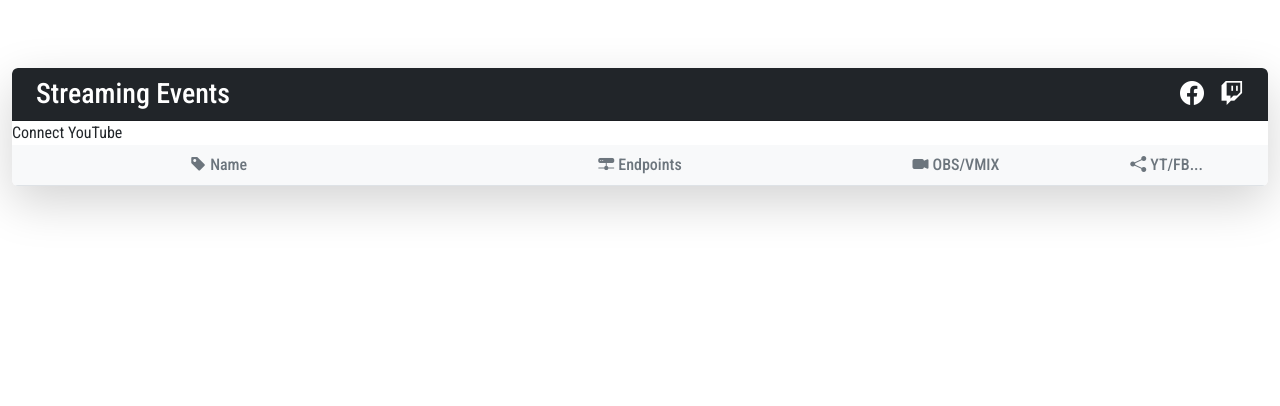
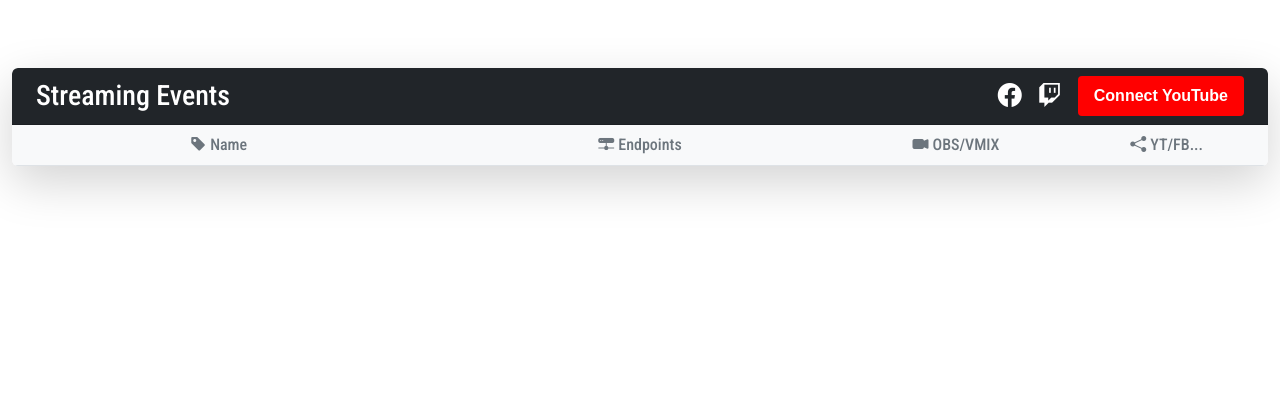
Before and after one commit to zbynekdrlik/restreamer, a Django app: template restreamer/templates/restreamer/home.html in a window 1280 px wide. Shown: the part 66-472 px from the top of the page. Run offline with Django 4.2, Linux system fonts and the light colour scheme; the template is opened without the code that fills it, so the values that code supplies are empty; parts of the project's set-up code (start-up, migrations or seed data) failed here and were passed over; some libraries are stand-ins or nearby versions.

Commit message:
adding youtube oauth

```diff
--- a/restreamer/tasks.py
+++ b/restreamer/tasks.py
@@ -116,18 +116,16 @@ def check_yt_live(user_id):
         for item in items:
             title = item['snippet']['title']
             life_cycle_status = item['status']['lifeCycleStatus']
-            log.info(f"Broadcast '{title}' status={life_cycle_status}")
 
             if title == "Control Stream" and life_cycle_status == 'live':
                 broadcast_id = item['id']
                 youtube_url = f"https://www.youtube.com/watch?v={broadcast_id}"
-                log.info(f"Control Stream is LIVE at: {youtube_url}")
 
                 # Post to Discord
                 discord_app = DiscordApp.objects.filter(user=user).first()
                 bot_token = discord_app.bot_token
                 channel_id = discord_app.channel.channel_id
-                message = f"The stream is now LIVE at {youtube_url}"
+                message = f"The control stream is now LIVE at {youtube_url}"
                 send_discord_bot_message(bot_token, channel_id, message)
 
                 found_live = True
--- a/restreamer/templates/restreamer/home.html
+++ b/restreamer/templates/restreamer/home.html
@@ -26,9 +26,12 @@
             <div class="d-flex align-items-center gap-3 me-3">
                 <i class="bi bi-facebook fs-4"></i>
                 <i class="bi bi-twitch fs-4"></i>
+                <a href="{% url 'services:youtube_auth_start' %}" class="youtube-btn">
+                    Connect YouTube
+                </a>
             </div>
         </div>
-        <a href="{% url 'services:youtube_auth_start' %}">Connect YouTube</a>
+
         <div class="card-body p-0">
             <div class="bg-light p-2 border-bottom">
                 <div class="row text-center text-secondary fw-medium">
@@ -601,6 +604,29 @@ document.addEventListener('DOMContentLoaded', function() {
         transition: all 0.3s ease;
     }
 </style>
+
+<style>
+.youtube-btn {
+    display: inline-block;
+    background-color: #FF0000;  /* YouTube red */
+    color: #fff;
+    padding: 8px 16px;
+    border-radius: 4px;
+    text-decoration: none;
+    font-weight: bold;
+    font-family: sans-serif;
+    transition: background-color 0.3s;
+/* Adjust spacing, font-size, etc. as desired */
+}
+
+.youtube-btn:hover {
+    background-color: #cc0000;
+}
+
+.youtube-btn:active {
+    background-color: #990000;
+}
+  </style>
 {% endblock css %}
 
 {% endblock %}
```
